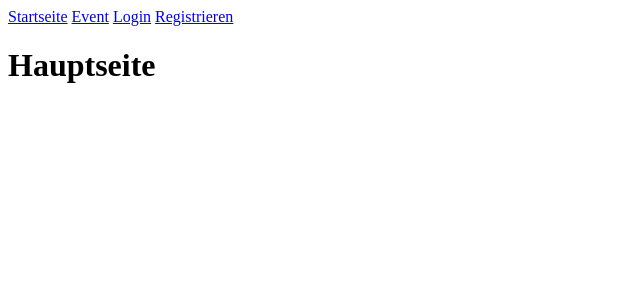
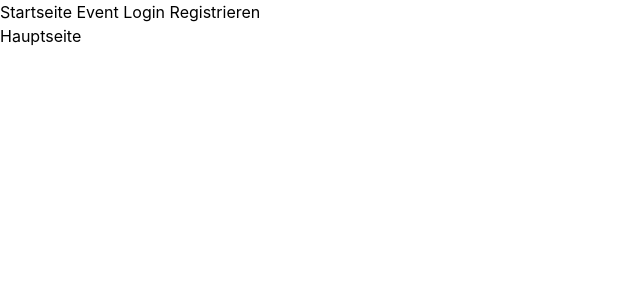
Before and after one commit to ck241/shut-up-and-read, a React (Vite) app: page / in a window 1280 px wide. Shown: the top 300 px of the page, without its empty margins (0-640 px from the left). Built offline with nearby package versions, Linux system fonts and the light colour scheme.

Commit message:
initialize tailwind

```diff
--- a/package.json
+++ b/package.json
@@ -18,6 +18,7 @@
     "@babel/core": "^7.29.7",
     "@eslint/js": "^10.0.1",
     "@rolldown/plugin-babel": "^0.2.3",
+    "@tailwindcss/vite": "^4.3.3",
     "@types/react": "^19.2.17",
     "@types/react-dom": "^19.2.3",
     "@vitejs/plugin-react": "^6.0.4",
@@ -26,6 +27,7 @@
     "eslint-plugin-react-hooks": "^7.1.1",
     "eslint-plugin-react-refresh": "^0.5.3",
     "globals": "^17.7.0",
+    "tailwindcss": "^4.3.3",
     "vite": "^8.2.0"
   }
 }
--- a/src/App.css
+++ b/src/App.css
@@ -0,0 +1 @@
+@import "tailwindcss";
--- a/src/App.jsx
+++ b/src/App.jsx
@@ -1,4 +1,5 @@
 import { Link, Route, Routes } from 'react-router-dom'
+import './App.css'
 
 function HomePage() {
   return <h1>Hauptseite</h1>
--- a/vite.config.js
+++ b/vite.config.js
@@ -1,10 +1,12 @@
 import { defineConfig } from 'vite'
 import react, { reactCompilerPreset } from '@vitejs/plugin-react'
 import babel from '@rolldown/plugin-babel'
+import tailwindcss from '@tailwindcss/vite'
 
 // https://vite.dev/config/
 export default defineConfig({
   plugins: [
+    tailwindcss(),
     react(),
     babel({ presets: [reactCompilerPreset()] })
   ],
```
Also changed, not shown: 1 other file (tests, documents, lock files or other folders).
